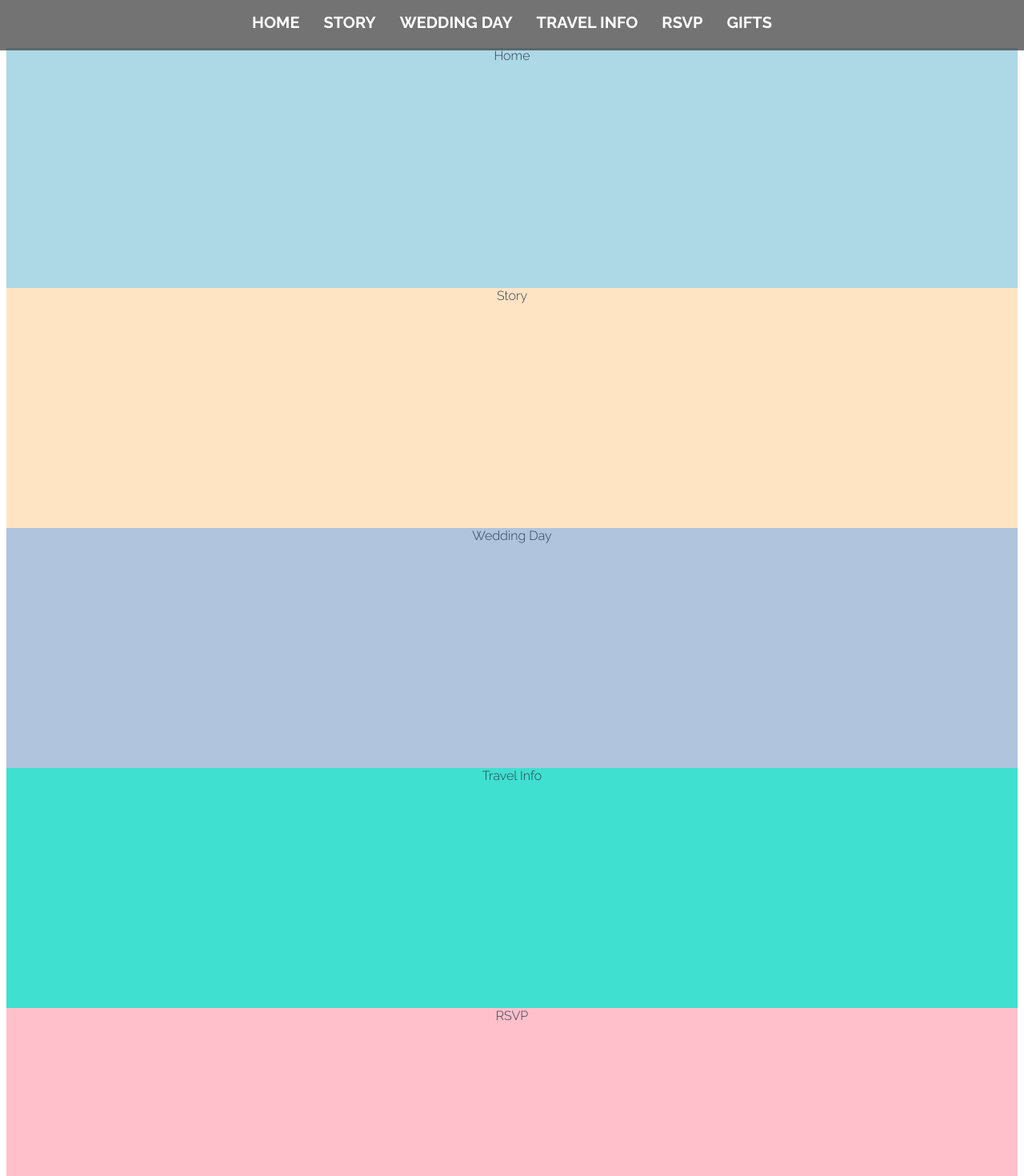
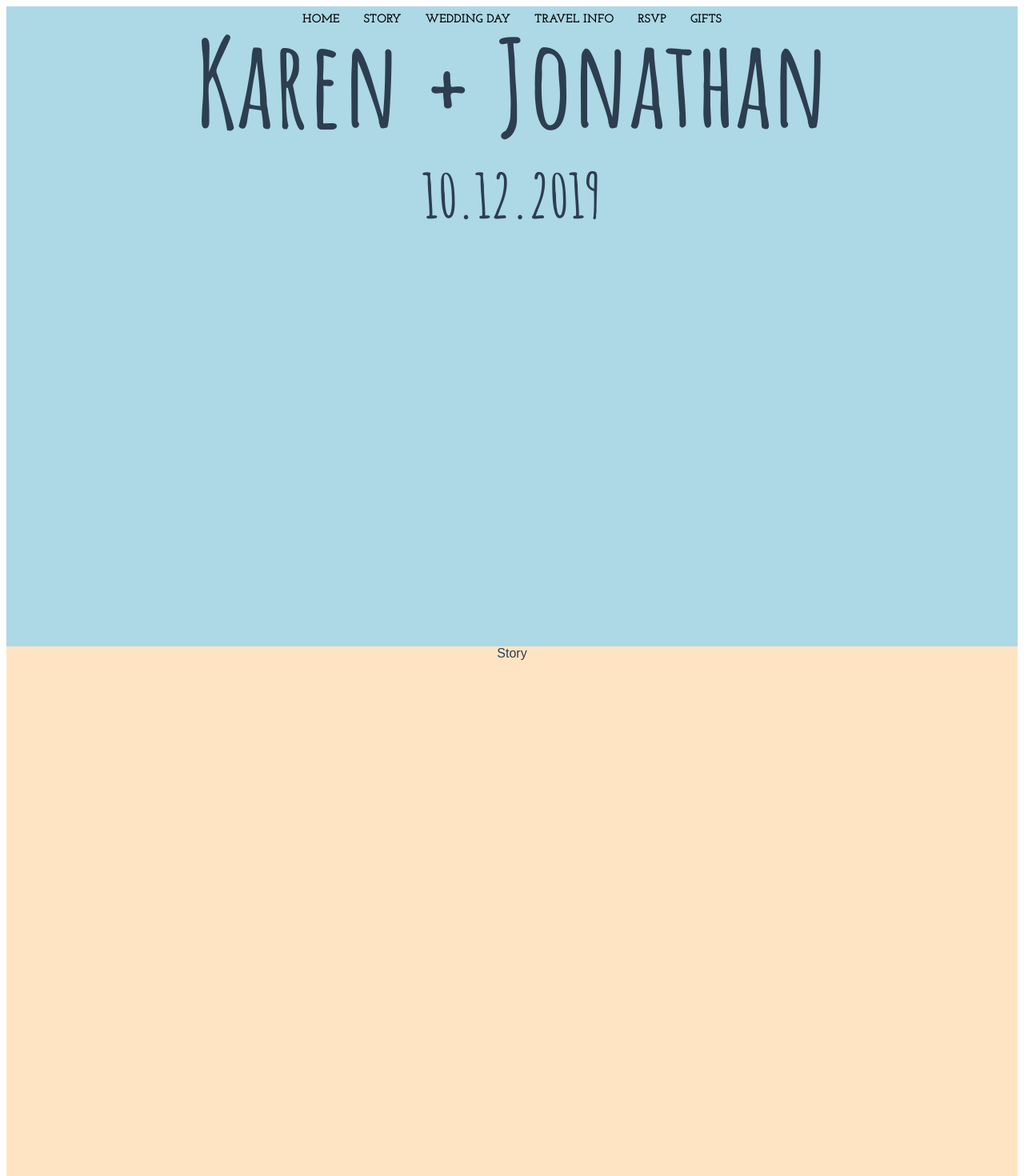
Before and after one commit to karenclo/wedding-rsvp, a Vue app: page / in a window 1280 px wide. Shown: the top 1470 px of the page at 80% size. Built offline with nearby package versions, Linux system fonts and the light colour scheme.

Commit message:
full page sections and add scss

```diff
--- a/index.html
+++ b/index.html
@@ -4,7 +4,7 @@
     <meta charset="utf-8">
     <meta name="viewport" content="width=device-width,initial-scale=1.0">
     <title>Karen + Jon</title>
-    <link href="https://fonts.googleapis.com/css?family=Raleway:300,700" rel="stylesheet">
+    <link href="https://fonts.googleapis.com/css?family=Amatic+SC:700|Josefin+Slab:700" rel="stylesheet">
   </head>
   <body>
     <div id="app"></div>
--- a/package.json
+++ b/package.json
@@ -56,6 +56,7 @@
     "jquery.scrollto": "^2.1.2",
     "nightwatch": "^0.9.12",
     "node-notifier": "^5.1.2",
+    "node-sass": "^4.7.2",
     "optimize-css-assets-webpack-plugin": "^3.2.0",
     "ora": "^1.2.0",
     "portfinder": "^1.0.13",
@@ -63,6 +64,7 @@
     "postcss-loader": "^2.0.8",
     "postcss-url": "^7.2.1",
     "rimraf": "^2.6.0",
+    "sass-loader": "^6.0.6",
     "selenium-server": "^3.0.1",
     "semver": "^5.3.0",
     "shelljs": "^0.7.6",
@@ -72,7 +74,7 @@
     "vue-loader": "^13.3.0",
     "vue-style-loader": "^3.0.1",
     "vue-template-compiler": "^2.5.2",
-    "webpack": "^3.6.0",
+    "webpack": "^3.10.0",
     "webpack-bundle-analyzer": "^2.9.0",
     "webpack-dev-server": "^2.9.1",
     "webpack-merge": "^4.1.0"
--- a/src/App.vue
+++ b/src/App.vue
@@ -10,7 +10,10 @@ export default {
 }
 </script>
 
-<style>
+<style lang="scss">
+body, html {
+  height: 100%;
+}
 #app {
   font-family: 'Raleway', sans-serif;
   font-weight: 300;
@@ -18,6 +21,6 @@ export default {
   -moz-osx-font-smoothing: grayscale;
   text-align: center;
   color: #2c3e50;
-  margin-top: 60px;
+  height: 100%;
 }
 </style>
--- a/src/components/Container.vue
+++ b/src/components/Container.vue
@@ -10,24 +10,12 @@
         <li class="gifts-nav" v-on:click="scrollToSection('.gifts')">GIFTS</li>
       </ul>
     </div>
-    <div>
     <Home></Home>
-    </div>
-    <div>
     <Story></Story>
-    </div>
-    <div>
     <WeddingDay></WeddingDay>
-    </div>
-    <div>
     <TravelInfo></TravelInfo>
-    </div>
-    <div>
     <Rsvp></Rsvp>
-    </div>
-    <div>
     <Gifts></Gifts>
-    </div>
   </div>
 </template>
 
@@ -60,19 +48,22 @@ export default {
 </script>
 
 <style>
+  .container {
+    height: 100%;
+    position: relative;
+  }
   #header {
     position: fixed;
     top: 0;
     left: 0;
     width: 100%;
-    height: 63px;
     margin: 0;
-    background-color: #383838;
-    opacity: 0.7;
     z-index: 1;
   }
   ul {
-    font-weight: bold;
+    font-family: 'Josefin Slab', serif;
+
+    /*font-weight: bold;*/
     display: block;
     padding: 0;
     text-align: center;
@@ -81,8 +72,8 @@ export default {
   #nav li {
     display: inline;
     margin: 15px;
-    color: #ffff;
-    font-size: 20px;
+    color: black;
+    font-size: 15px;
   }
 
   #nav li:hover {
--- a/src/components/Gifts.vue
+++ b/src/components/Gifts.vue
@@ -18,6 +18,7 @@ export default {
 <style>
   .gifts {
     background-color: aquamarine;
-    height: 300px;
+    height: 100%;
+    position: relative;
   }
 </style>
--- a/src/components/Home.vue
+++ b/src/components/Home.vue
@@ -1,6 +1,11 @@
 <template>
   <div class="home">
-    {{ msg }}
+    <div class="main">
+      Karen + Jonathan
+    </div>
+    <div class="date">
+      10.12.2019
+    </div>
   </div>
 </template>
 
@@ -15,9 +20,20 @@ export default {
 }
 </script>
 
-<style>
+<style lang="scss">
   .home {
     background-color: lightblue;
-    height: 300px;
+    height: 100%;
+    position: relative;
+
+    .main {
+      font-family: 'Amatic SC', cursive;
+      font-size: 150px;
+    }
+
+    .date {
+      font-family: 'Amatic SC', cursive;
+      font-size: 75px;
+    }
   }
 </style>
--- a/src/components/Rsvp.vue
+++ b/src/components/Rsvp.vue
@@ -18,6 +18,7 @@ export default {
 <style>
   .rsvp {
     background-color: pink;
-    height: 300px;
+    height: 100%;
+    position: relative;
   }
 </style>
--- a/src/components/Story.vue
+++ b/src/components/Story.vue
@@ -18,6 +18,7 @@ export default {
 <style>
   .story {
     background-color: bisque;
-    height: 300px;
+    height: 100%;
+    position: relative;
   }
 </style>
--- a/src/components/TravelInfo.vue
+++ b/src/components/TravelInfo.vue
@@ -18,6 +18,7 @@ export default {
 <style>
   .travel-info {
     background-color: turquoise;
-    height: 300px;
+    height: 100%;
+    position: relative;
   }
 </style>
--- a/src/components/WeddingDay.vue
+++ b/src/components/WeddingDay.vue
@@ -18,6 +18,7 @@ export default {
 <style>
   .wedding-day {
     background-color: lightsteelblue;
-    height: 300px;
+    height: 100%;
+    position: relative;
   }
 </style>
```
Also changed, not shown: 3 other files (tests, documents, lock files or other folders). Lines whose indentation alone changed are shown as unchanged.
